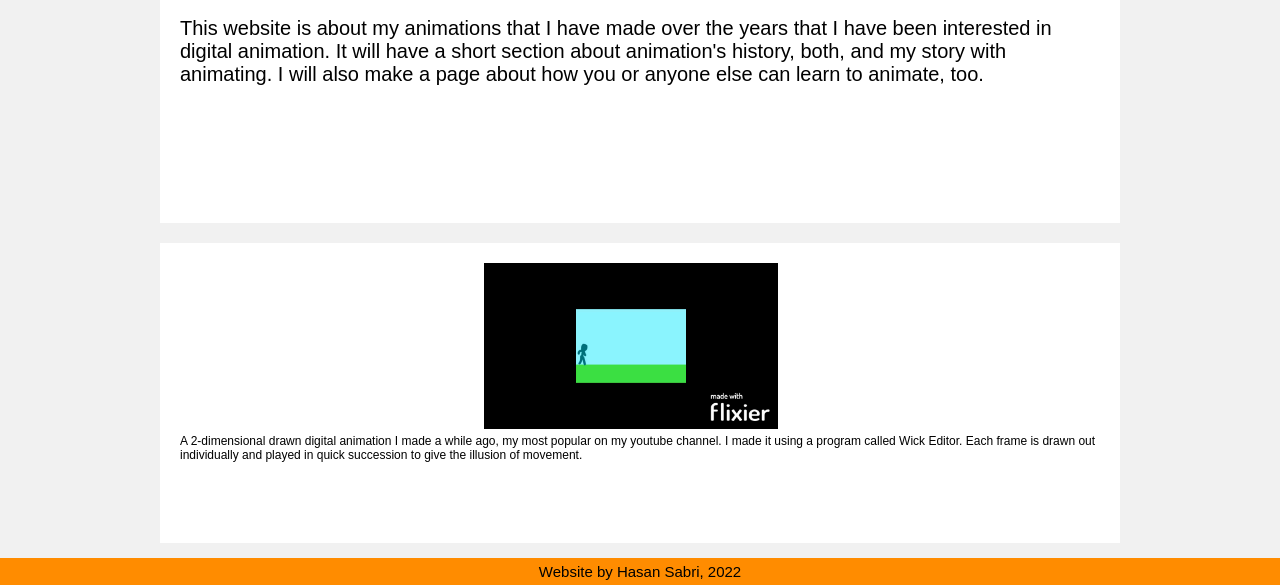
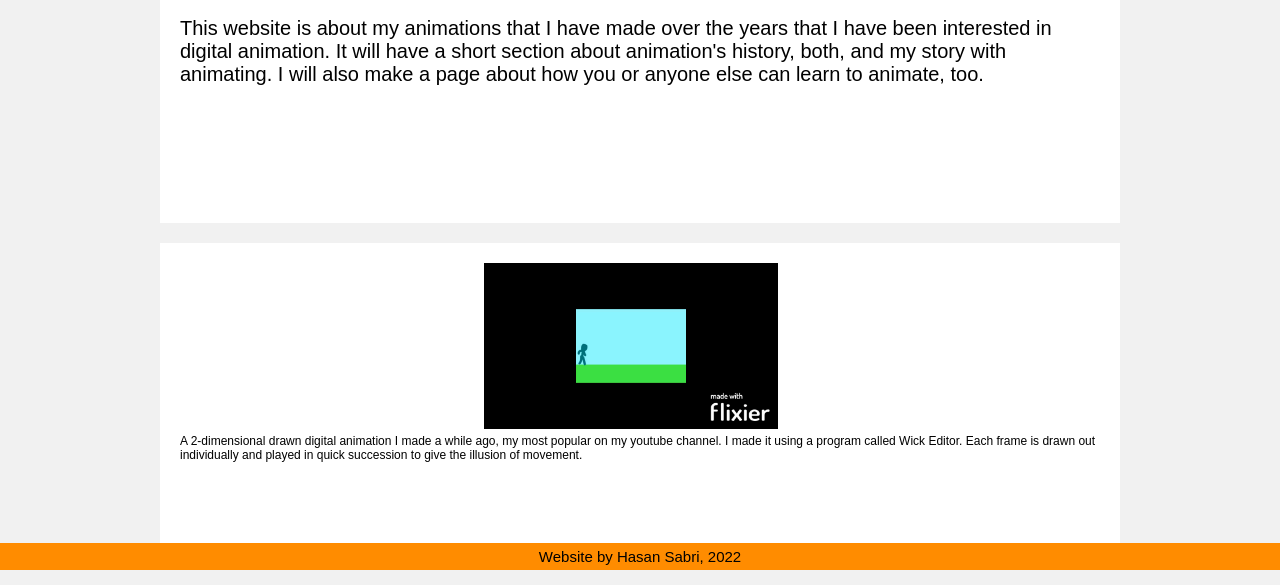
Before and after one commit to crazykitten-499/crazykitten-499.github.io, a plain HTML site: page index.html in a window 1280 px wide. Shown: the part 239-824 px from the top of the page. Drawn offline with Linux system fonts and the light colour scheme.

Commit message:
Update main.css

```diff
--- a/main.css
+++ b/main.css
@@ -59,7 +59,7 @@ min-height: 300px;
 
 footer {
   margin: 0;
-margin-top: 15px;
+//margin-top: 15px;
 padding: 5px;
 font-size: 15px;
 text-align: center;
```
